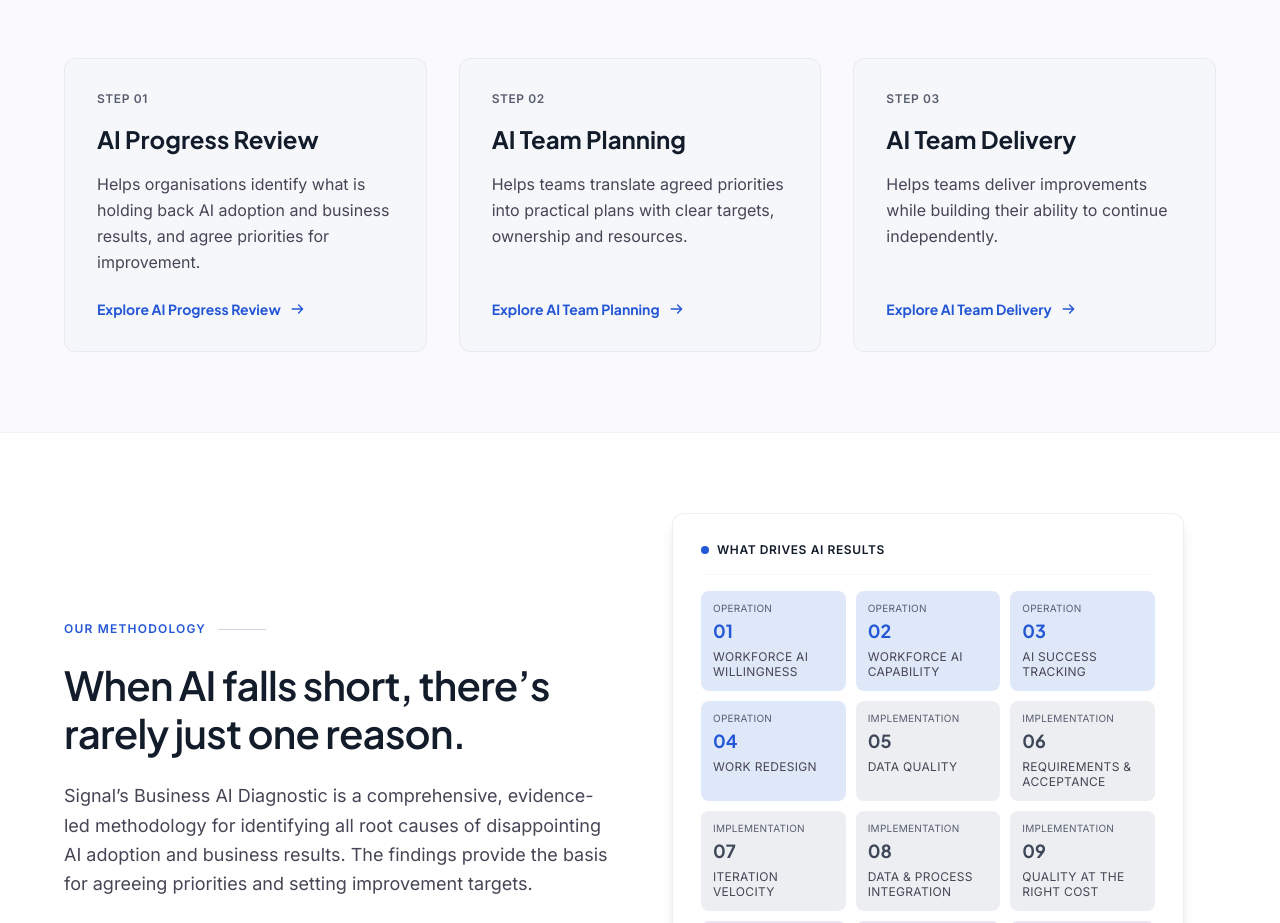
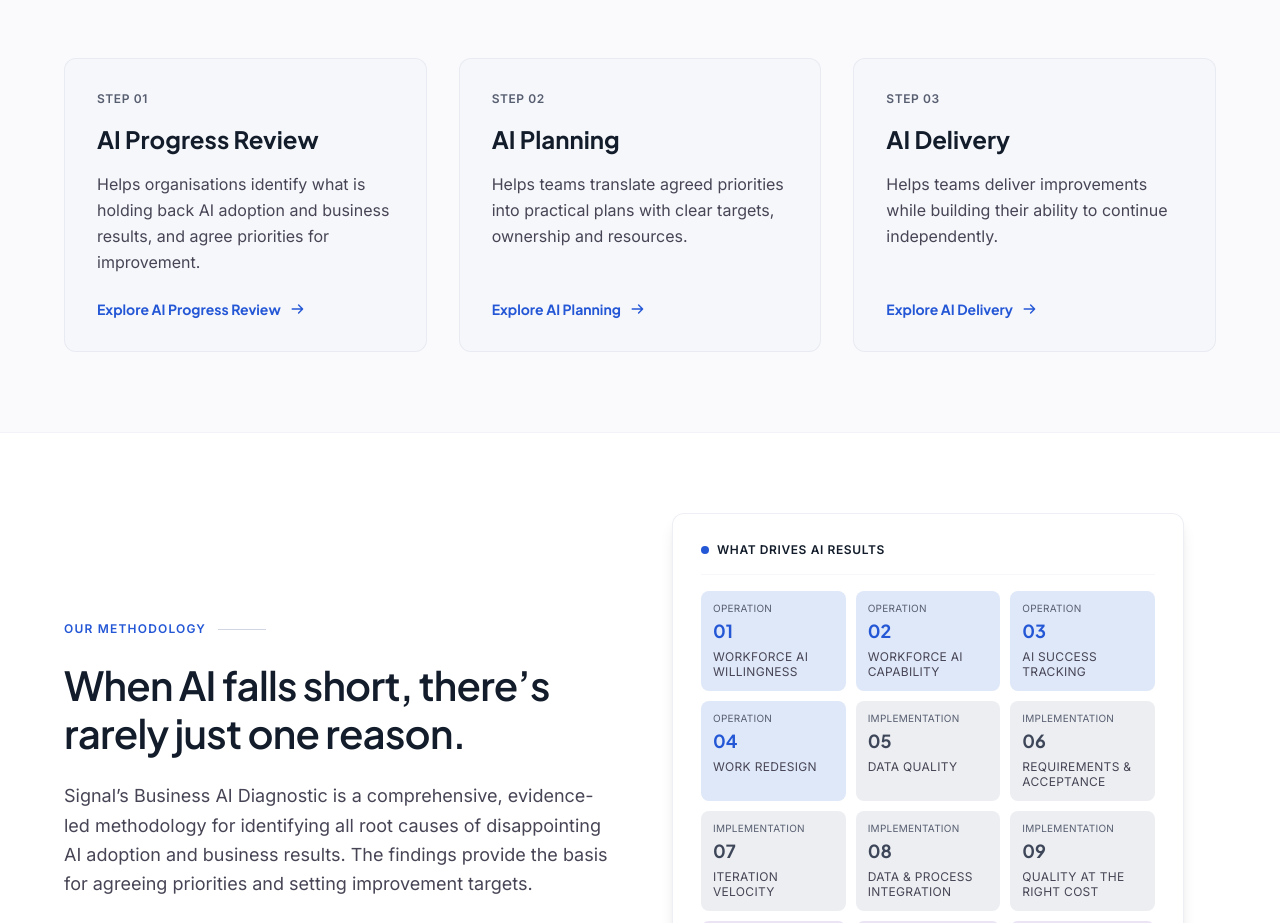
Before and after one commit to signalaibpi/signal-website, a Next.js app: page / in a window 1280 px wide. Shown: the part 1268-2191 px from the top of the page. Built offline with nearby package versions, Linux system fonts and the light colour scheme.

Commit message:
Simplify homepage AI service names

```diff
--- a/components/home/OurApproach.tsx
+++ b/components/home/OurApproach.tsx
@@ -11,13 +11,13 @@ const MODULES = [
   },
   {
     label: "Step 02",
-    title: "AI Team Planning",
+    title: "AI Planning",
     href: serviceHref("Frontline AI Planning"),
     body: "Helps teams translate agreed priorities into practical plans with clear targets, ownership and resources.",
   },
   {
     label: "Step 03",
-    title: "AI Team Delivery",
+    title: "AI Delivery",
     href: serviceHref("Frontline AI Delivery"),
     body: "Helps teams deliver improvements while building their ability to continue independently.",
   },
```
